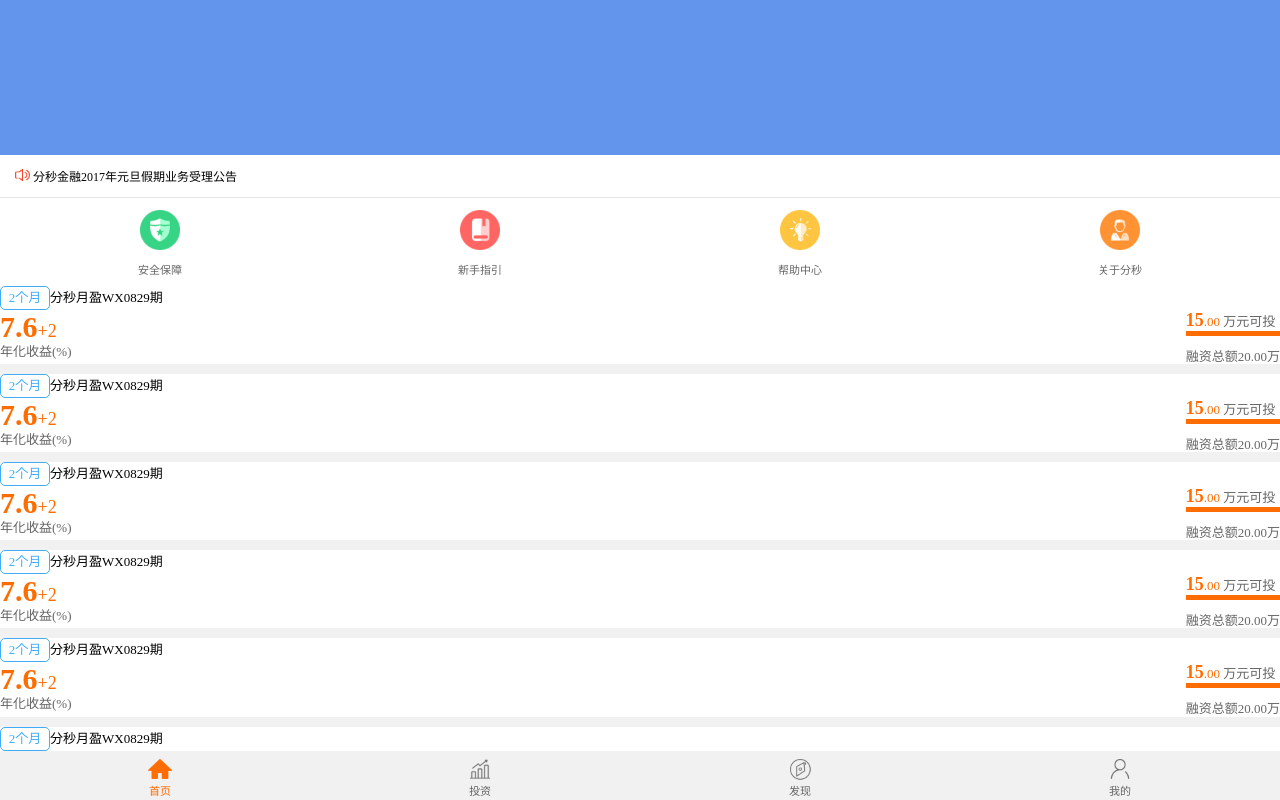
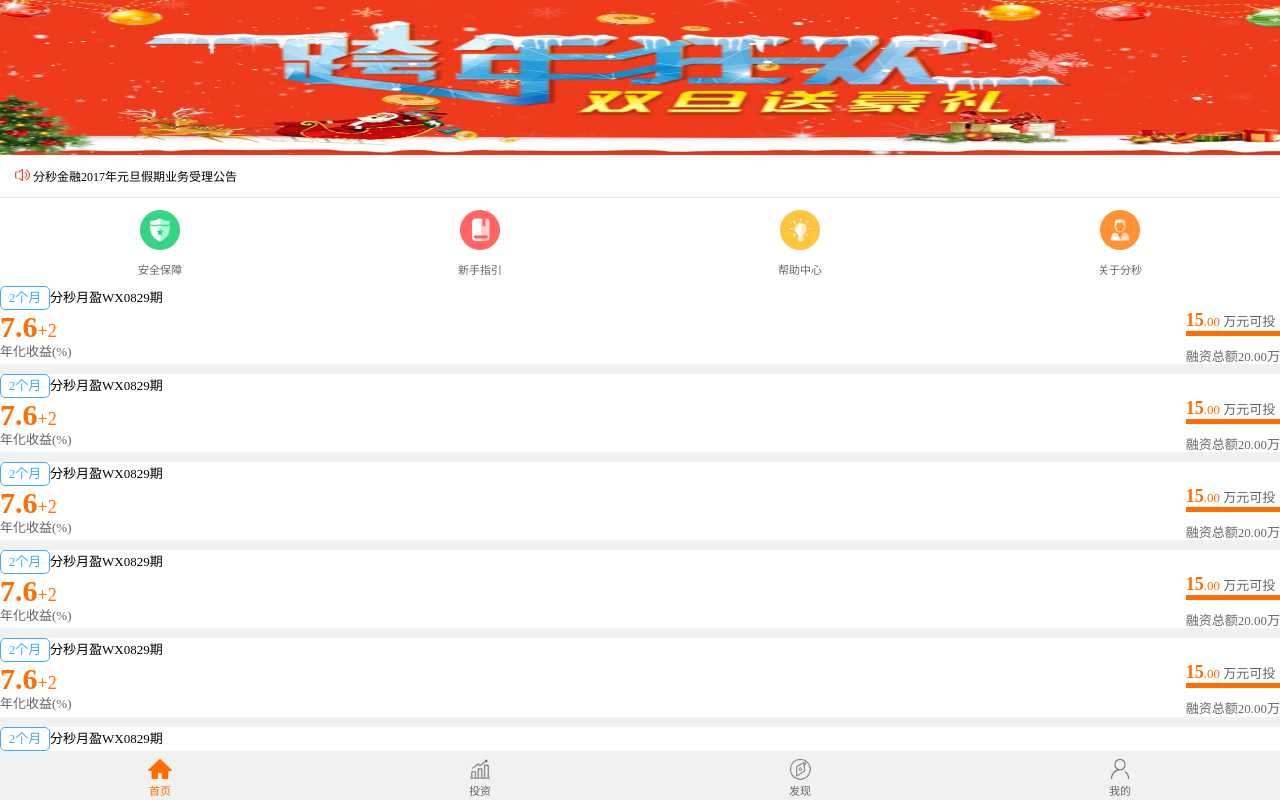
Before and after one commit to i5star/fmjr-demo, a Vue app: page / in a window 1280 px wide. Built offline with nearby package versions, Linux system fonts and the light colour scheme.

Commit message:
feat: add roadMap image asset

```diff
--- a/src/pages/index/RoadMap.vue
+++ b/src/pages/index/RoadMap.vue
@@ -1,5 +1,6 @@
 <template>
     <div class="index-roadmap">
+    <img src="../../assets/banner02.png" alt="">
     </div>
 </template>
 
@@ -14,5 +15,9 @@
         width: 100%;
         height: 155px;
         background-color: cornflowerblue;
+        & > img{
+            width: 100%;
+            height: 100%;
+        }
     }
 </style>
```
Also changed, not shown: src/assets/banner02.png (added).
